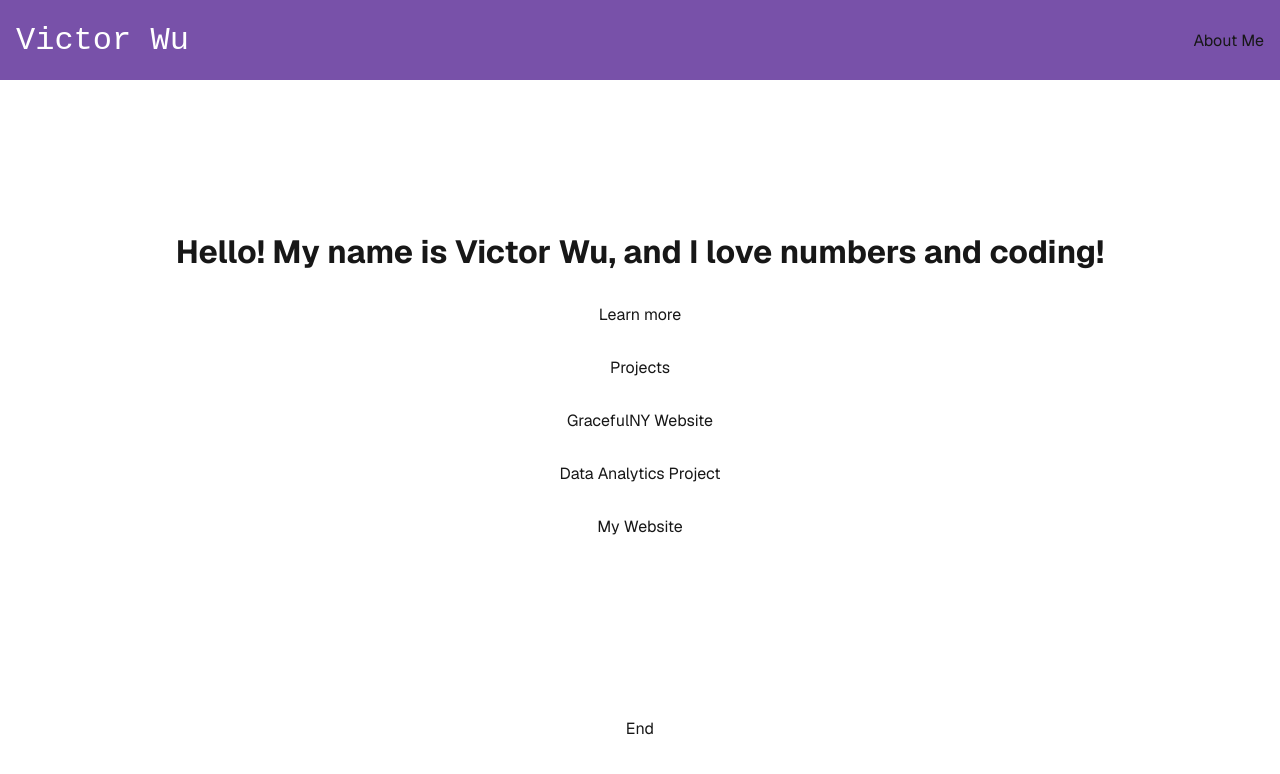
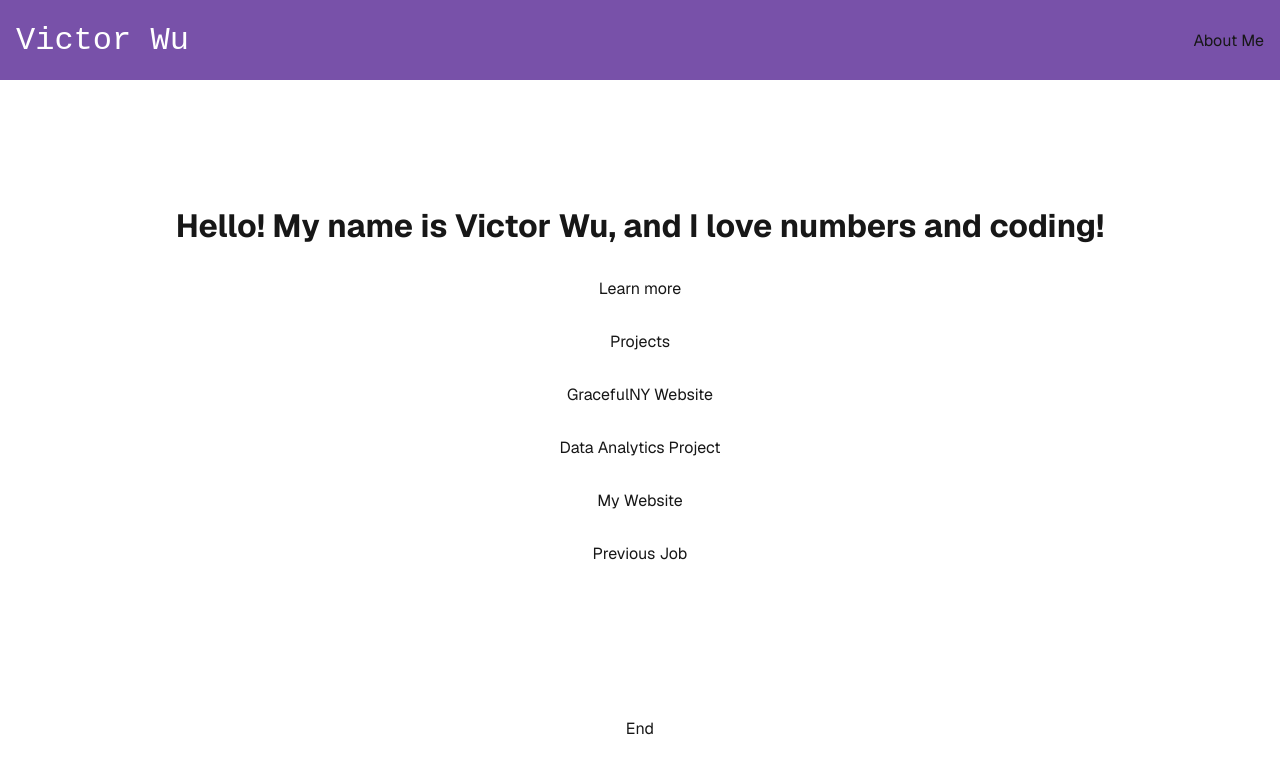
Before and after one commit to milo-sc/my-website, a Next.js app: page / in a window 1280 px wide. Shown: the top 774 px of the page. Built offline with nearby package versions, Linux system fonts and the light colour scheme.

Commit message:
more crumbs

```diff
--- a/src/app/page.tsx
+++ b/src/app/page.tsx
@@ -19,6 +19,8 @@ export default function Home() {
         <span> GracefulNY Website </span>
         <span> Data Analytics Project </span>
         <span> My Website </span>
+
+        <span> Previous Job </span>
       </main>
 
       <Footer />
```
